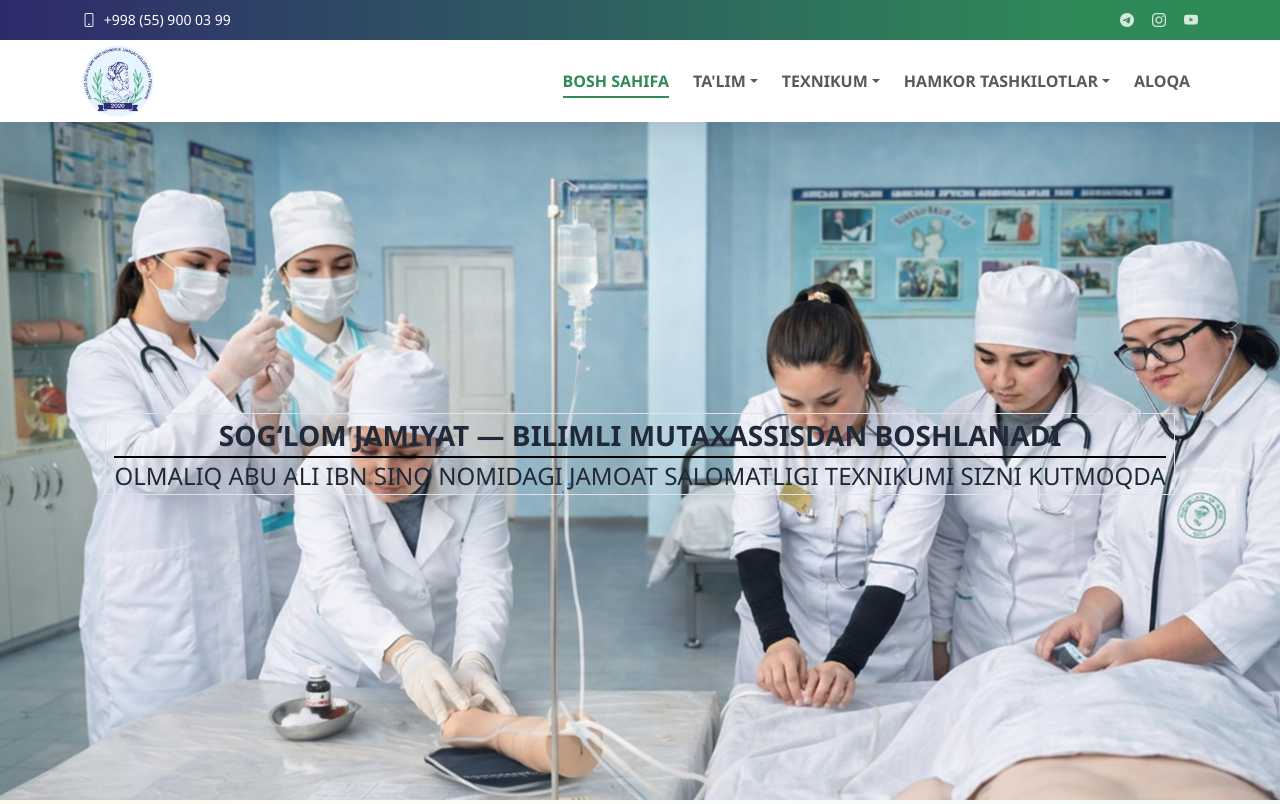
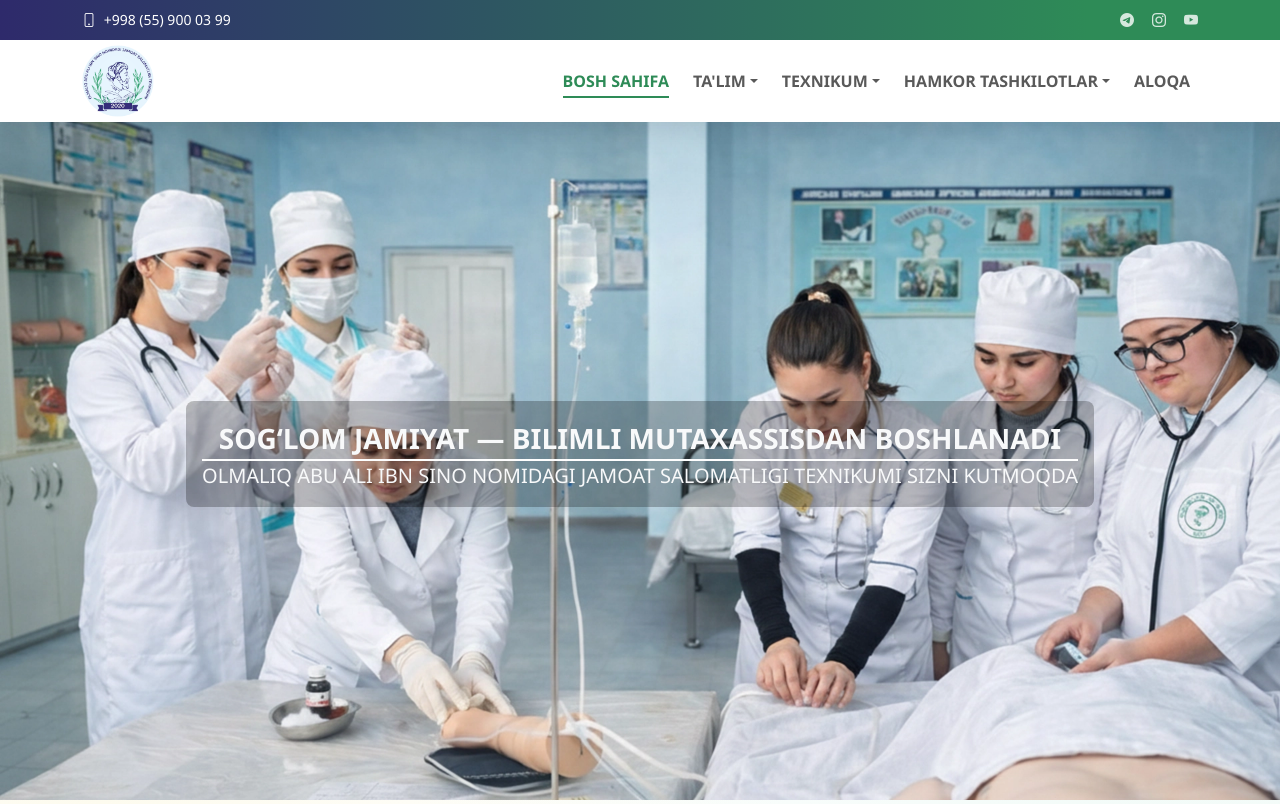
Before and after one commit to shahbozshirinboyev/new.olmaliqjst.uz, a Django app: page / in a window 1280 px wide. Shown: the top 804 px of the page. Run offline with Django 5.2, Linux system fonts and the light colour scheme; data comes from the database, SQL or seed files in the repository; some libraries are stand-ins or nearby versions.

Commit message:
home page hero section design

```diff
--- a/core/templates/core/home.html
+++ b/core/templates/core/home.html
@@ -6,12 +6,12 @@
 {% block content %}
 
 <section class="hero-fullscreen" style="background-image: url('{% static "images/hero.webp" %}')">
-    <div class="text-center px-2 mx-md-3 mx-lg-5 border ">
+    <div class="text-center mx-2 mx-md-3 mx-lg-5 bg-black bg-opacity-25 rounded-3 p-3 text-light">
         <p class="fs-3 fs-md-2 fs-lg-1 fw-bold text-uppercase my-0">
             Sog‘lom jamiyat — bilimli mutaxassisdan boshlanadi
         </p>
-        <div class="border-2 border-top border-black text-center">
-            <span class="fs-4 fw-medium text-uppercase">Olmaliq Abu Ali ibn Sino nomidagi Jamoat salomatligi texnikumi sizni kutmoqda</span>
+        <div class="border-2 border-top border-white text-center">
+            <span class="fs-5 fw-medium text-uppercase">Olmaliq Abu Ali ibn Sino nomidagi Jamoat salomatligi texnikumi sizni kutmoqda</span>
         </div>
     </div>
 </section>
```
